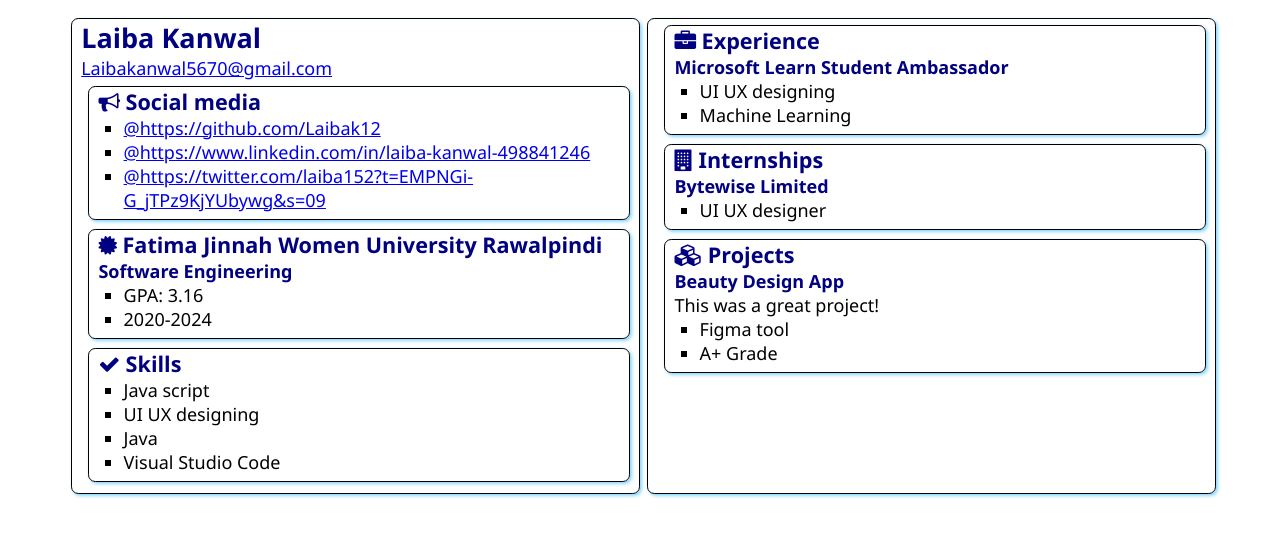
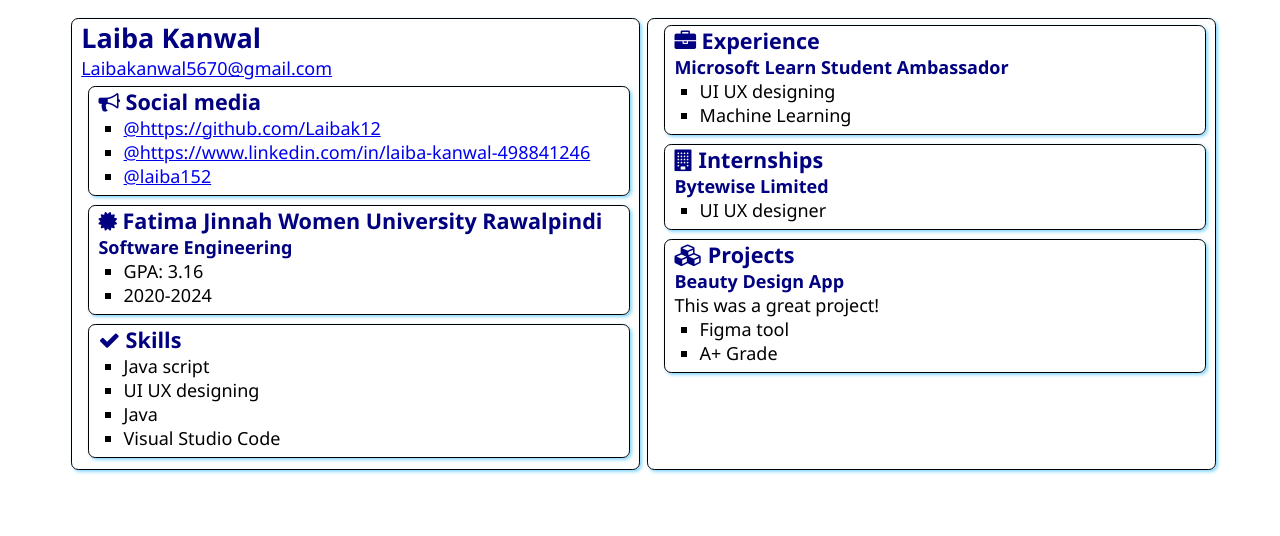
Before and after one commit to Laibak12/SATechnicalOnboarding, a plain HTML site: page src/index.html in a window 1280 px wide. Drawn offline with Linux system fonts and the light colour scheme.

Commit message:
as per the requirements

```diff
--- a/src/index.html
+++ b/src/index.html
@@ -23,7 +23,7 @@
                 <ul>
                     <li><a href="https://github.com/<handle>">@https://github.com/Laibak12</a></li>
                     <li><a href="https://www.linkedin.com/in/<handle>">@https://www.linkedin.com/in/laiba-kanwal-498841246</a></li>
-                    <li><a href="https://twitter.com/<handle>">@https://twitter.com/laiba152?t=EMPNGi-G_jTPz9KjYUbywg&s=09</a></li>
+                    <li><a href="https://twitter.com/<handle>">@laiba152</a></li>
                 </ul>
             </section>
 
```
